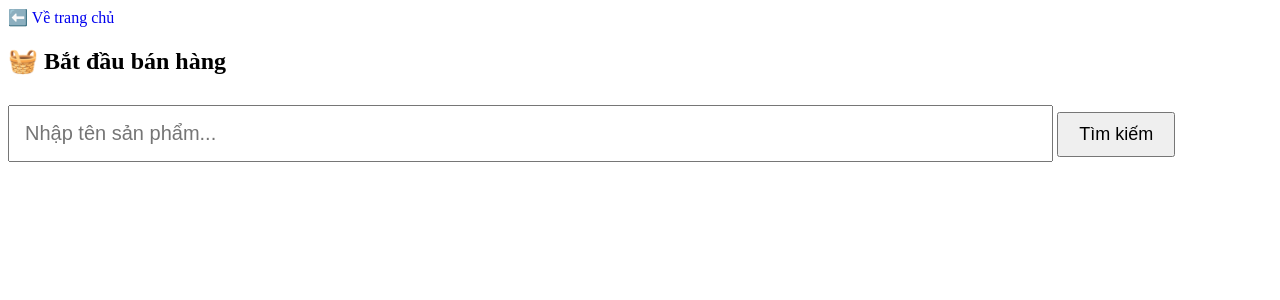
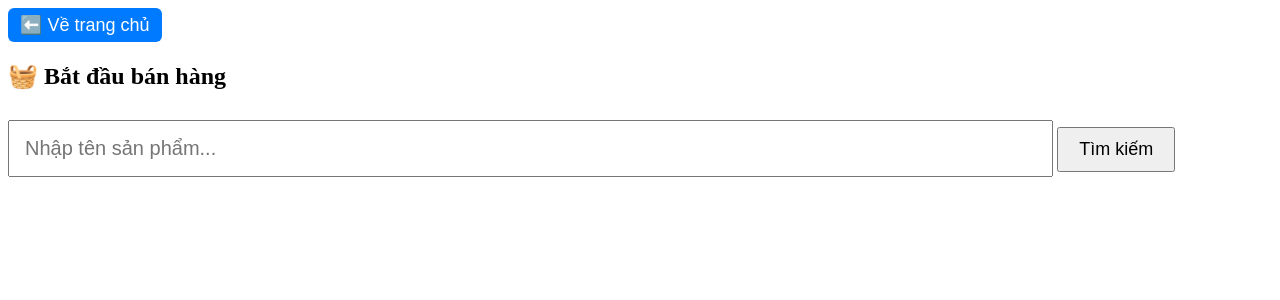
Before and after one commit to AN-dt725/H48, a Flask app: page /banhang in a window 1280 px wide. Shown: the top 300 px of the page. Run offline with Flask 3, Linux system fonts and the light colour scheme; parts of the project's set-up code (start-up, migrations or seed data) failed here and were passed over.

Commit message:
Update banhang.html

```diff
--- a/templates/banhang.html
+++ b/templates/banhang.html
@@ -10,7 +10,11 @@
   </style>
 </head>
 <body>
-  <a href="{{ url_for('index') }}" style="text-decoration: none;">⬅️ Về trang chủ</a>
+  <a href="{{ url_for('index') }}">
+  <button style="padding: 6px 12px; border-radius: 6px; background-color: #007bff; color: white; border: none;">
+    ⬅️ Về trang chủ
+  </button>
+</a>
   <h2>🧺 Bắt đầu bán hàng</h2>
   <form method="POST">
     <input type="text" name="keyword" id="search" placeholder="Nhập tên sản phẩm..." autocomplete="off">
```
